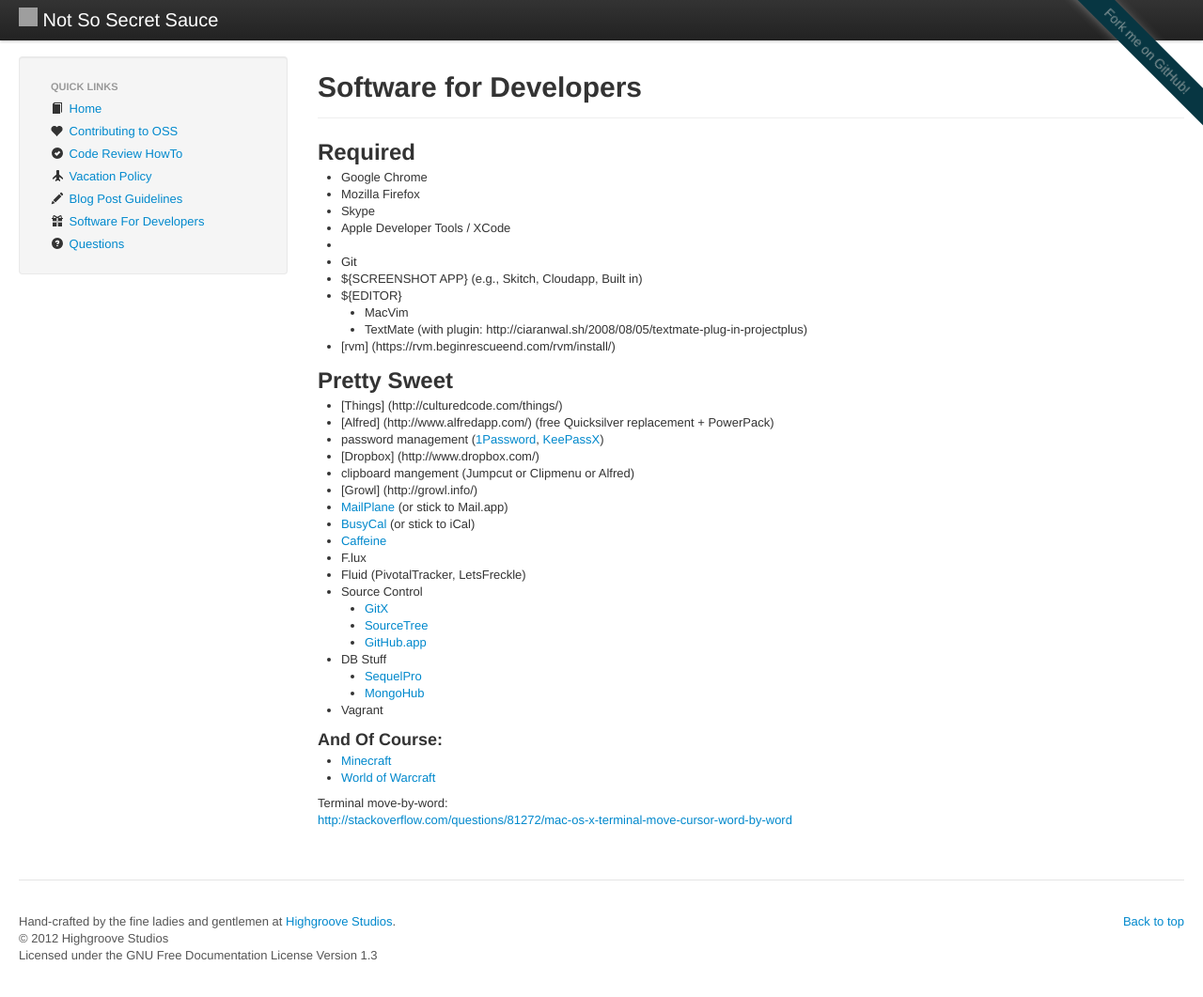
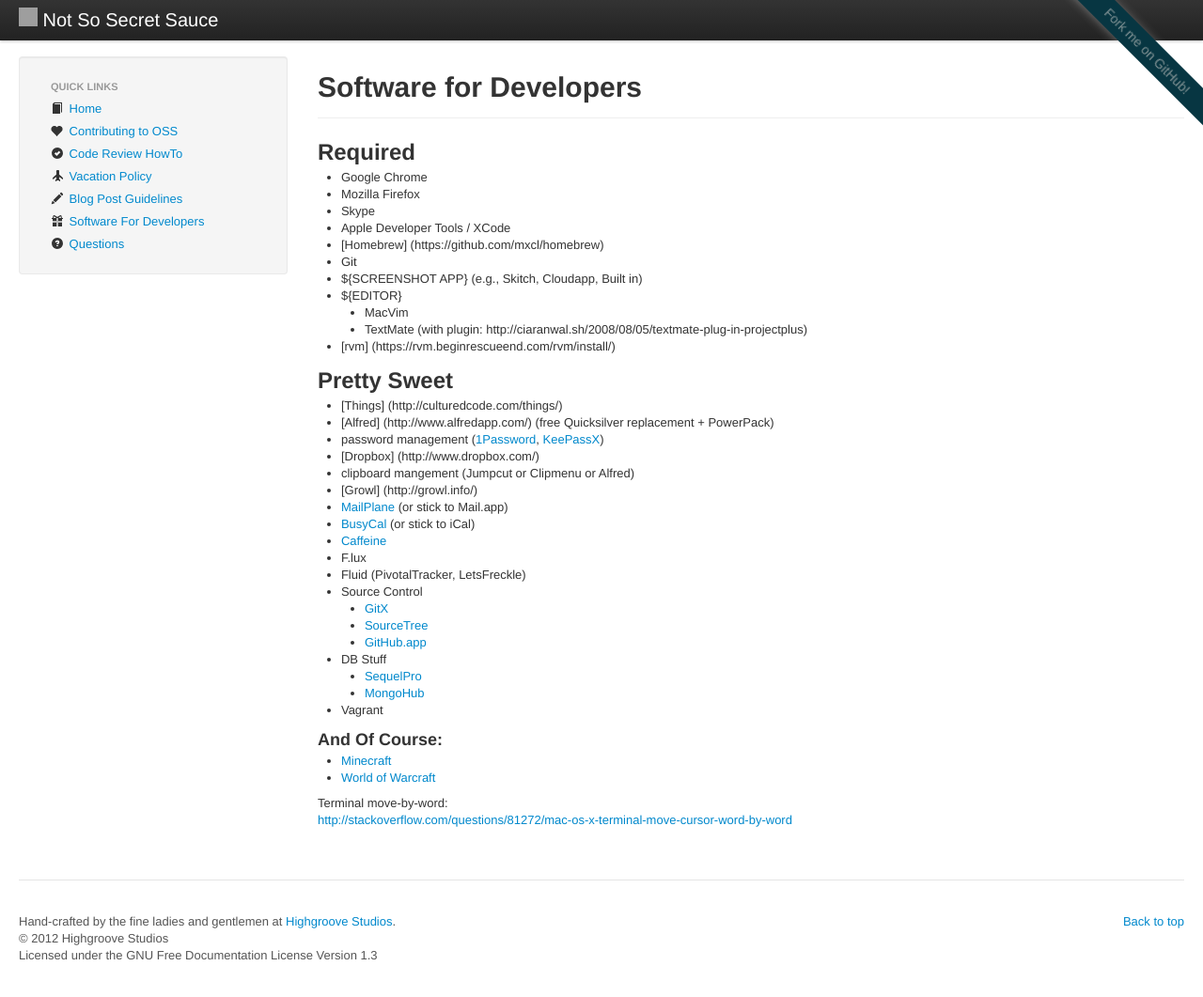
Before and after one commit to daveworth/not-so-secret-sauce, a Jekyll site: the page built from topics/software-for-developers.md, in a window 1280 px wide and 1062 px high. Shown: the whole window at 94% size. Built offline with Jekyll 4.4.1, drawn with Linux system fonts in a browser that asks for light colours; nearby versions of some CDN libraries; grey boxes are pictures that could not be loaded.

Commit message:
[#25564391] fixing link

```diff
--- a/topics/software-for-developers.md
+++ b/topics/software-for-developers.md
@@ -10,7 +10,7 @@
 * Mozilla Firefox
 * Skype
 * Apple Developer Tools / XCode
-* [Homebrew]: https://github.com/mxcl/homebrew
+* [Homebrew] (https://github.com/mxcl/homebrew)
 * Git
 * ${SCREENSHOT APP} (e.g., Skitch, Cloudapp, Built in)
 * ${EDITOR}
```
